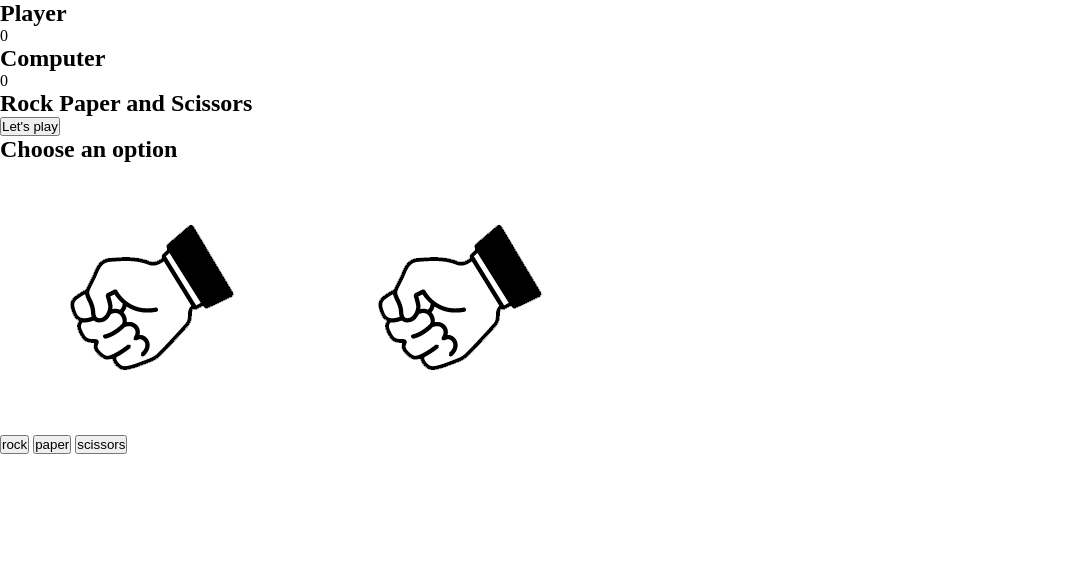
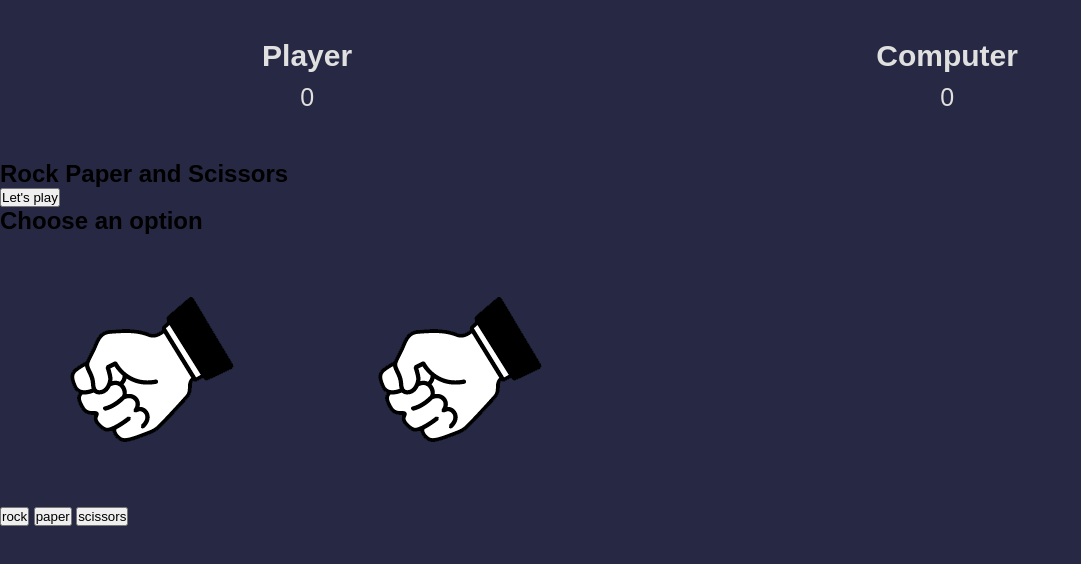
Before and after one commit to Enkronan/RockPaperScissors, a plain HTML site: page index.html in a window 1280 px wide. Shown: the whole page, without its empty margins (0-1081 px from the left). Drawn offline with Linux system fonts and the light colour scheme.

Commit message:
type: refactor
added basic styling to score header

```diff
--- a/style.css
+++ b/style.css
@@ -3,3 +3,26 @@
     padding:0;
     box-sizing: border-box;
 }
+
+section{
+    height:100vh;
+    background-color: rgb(39,41,68);
+    font-family: sans-serif;
+}
+
+.score{
+    color: rgb(224, 224, 224);
+    height: 20vh;
+    display: flex;
+    justify-content: space-around;
+    align-items: center;
+}
+.score h2{
+    font-size: 30px;
+}
+
+.score p{
+    text-align:center;
+    padding: 10px;
+    font-size: 25px;
+}
```
